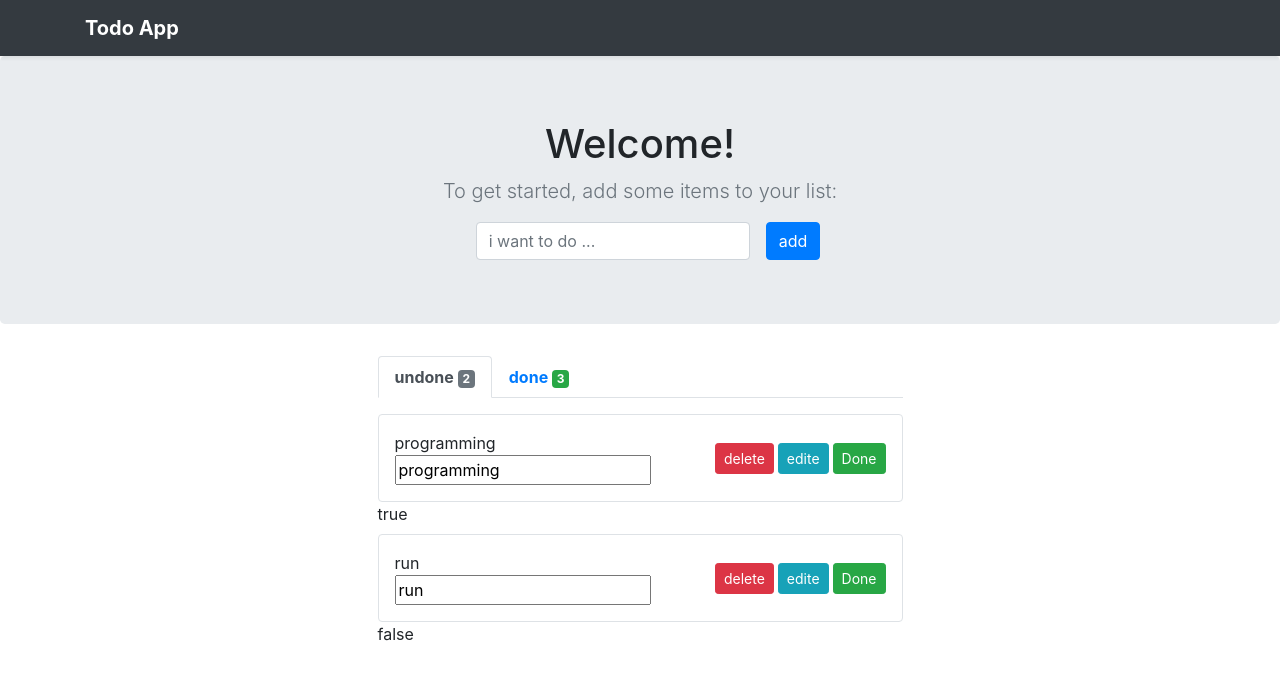
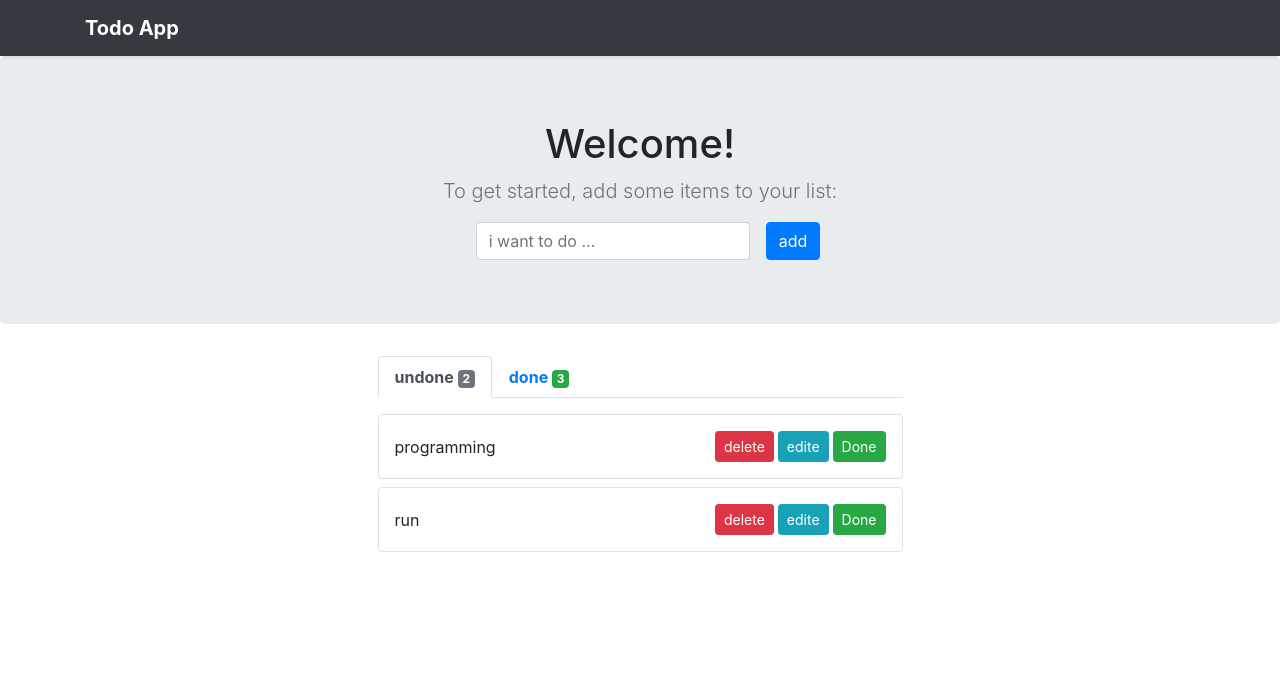
Before and after one commit to fezebr/todolist-vue, a Vue app: page / in a window 1280 px wide. Shown: the top 680 px of the page. Built offline with nearby package versions, Linux system fonts and the light colour scheme.

Commit message:
fix a bug in edit input and fix a bug in tab bar
fix a bug in edit input and fix a bug in tab bar

```diff
--- a/src/App.vue
+++ b/src/App.vue
@@ -12,7 +12,9 @@
               <nav class="col-6 mb-3">
                 <div class="nav nav-tabs" id="nav-tab" role="tablist">
                   <a
-                    class="nav-item nav-link active font-weight-bold"
+
+                    :class="['nav-item nav-link font-weight-bold' , !doneStatus ? 'active' : '' ]"
+
                     id="nav-home-tab"
                     @click="setStatus(false)"
                   >
@@ -20,7 +22,8 @@
                     <span class="badge badge-secondary">{{tasks.filter((i) => i.status == false).length}}</span>
                   </a>
                   <a
-                    class="nav-item nav-link font-weight-bold"
+                    :class="['nav-item nav-link font-weight-bold' , doneStatus ? 'active' : '' ]"
+
                     id="nav-profile-tab"
                     @click="setStatus(true)"
                   >
@@ -97,11 +100,11 @@ export default {
   },
   created() {
     this.tasks = [
-      { id: 1, text: "sleep", status: true ,editInput:"true"},
-      { id: 2, text: "programming", status: false  ,editInput:"true"},
-      { id: 3, text: "run", status: false  ,editInput:"false"},
-      { id: 4, text: "walk", status: true ,editInput:"false" },
-      { id: 5, text: "reading", status: true  ,editInput:"false"},
+      { id: 1, text: "sleep", status: true ,editInput:false},
+      { id: 2, text: "programming", status: false  ,editInput:false},
+      { id: 3, text: "run", status: false  ,editInput:false},
+      { id: 4, text: "walk", status: true ,editInput:false },
+      { id: 5, text: "reading", status: true  ,editInput:false},
     ];
     console.log("create");
   },
--- a/src/components/Task.vue
+++ b/src/components/Task.vue
@@ -37,7 +37,7 @@
       </button>
     </div>
   </div>
-  {{ task.editInput }}
+
 </template>
 
 <script>
```
Also changed, not shown: 1 other file (tests, documents, lock files or other folders).
